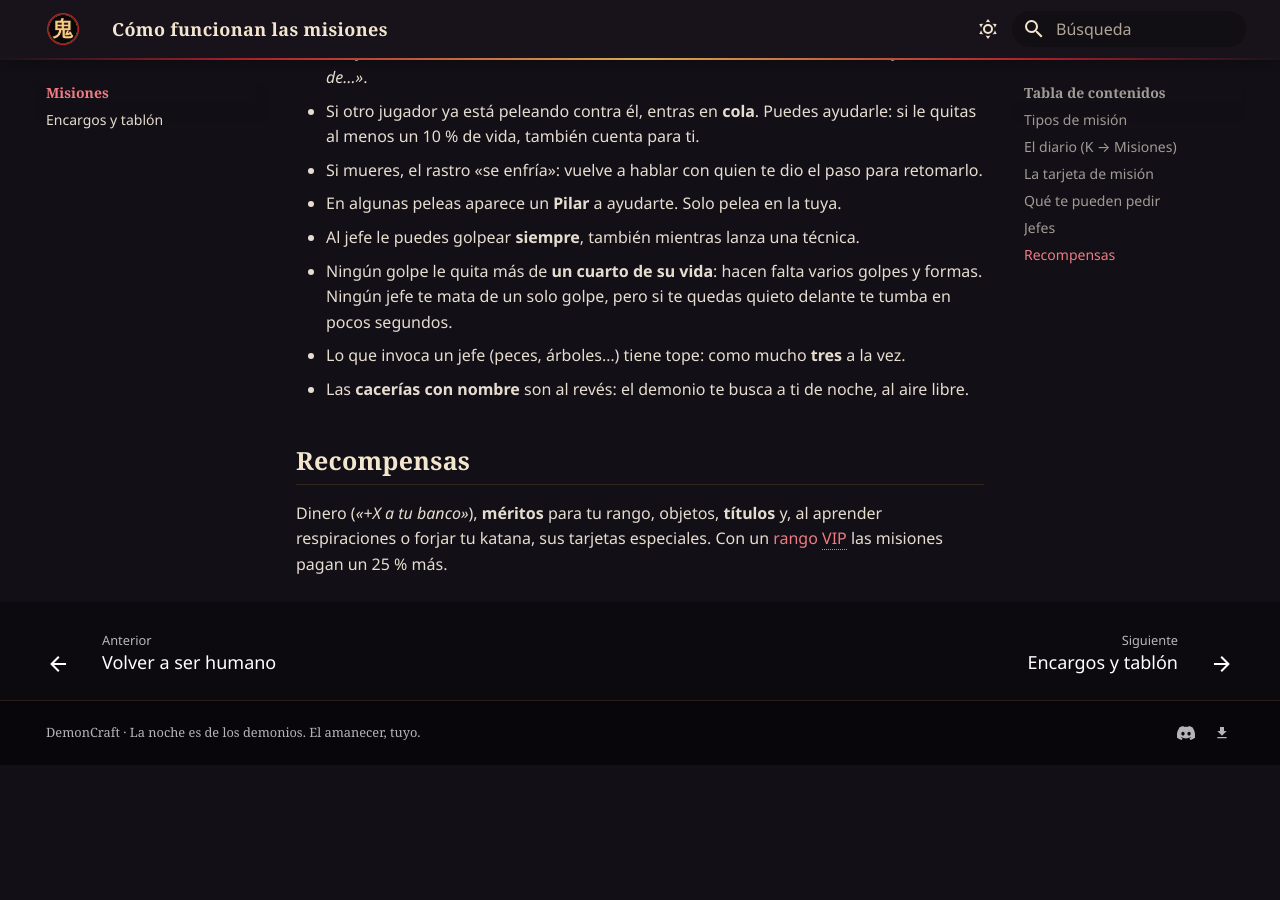
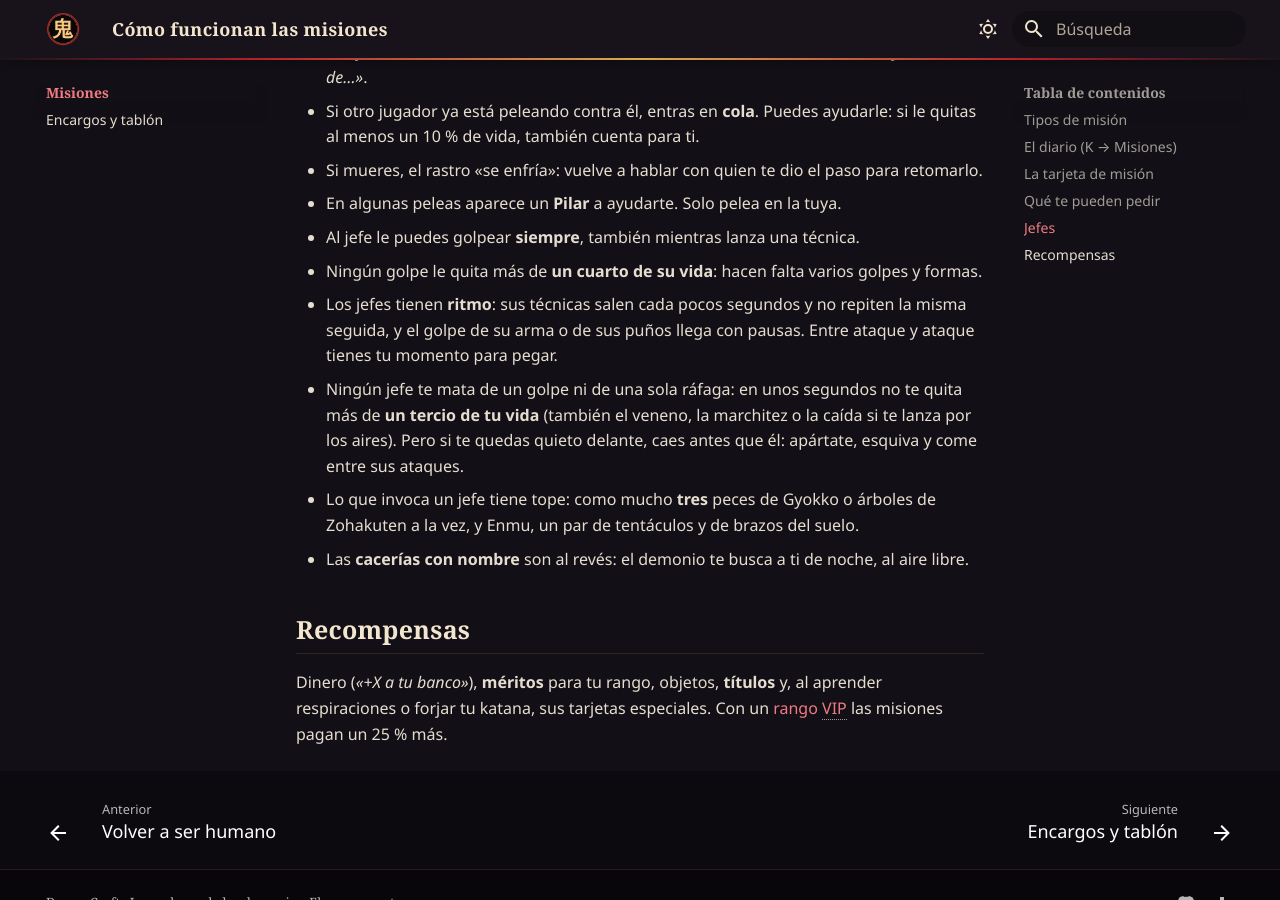
Before and after one commit to slava1222/demoncraft-guia, an MkDocs documentation site: the page built from docs/misiones/index.md, in a window 1280 px wide and 900 px high, scrolled down 2866 px. Built offline with MkDocs 1.6.1 and Material for MkDocs 9.7.7, drawn with Linux system fonts in a browser that asks for light colours; some web fonts are replaced; before the commit the page ends 3631 px from its top, so only the background shows below that.

Commit message:
La guía explica el ritmo de los jefes (pausas entre ataques, ninguna ráfaga se lleva más de un tercio de la vida, Enmu con tope)
Co-Authored-By: Claude Opus 5.5 <noreply@anthropic.com>

```diff
--- a/docs/misiones/index.md
+++ b/docs/misiones/index.md
@@ -63,9 +63,14 @@ campañas también ves la lista de objetivos y, si hay prisa, un reloj.
 - Si mueres, el rastro «se enfría»: vuelve a hablar con quien te dio el paso para retomarlo.
 - En algunas peleas aparece un **Pilar** a ayudarte. Solo pelea en la tuya.
 - Al jefe le puedes golpear **siempre**, también mientras lanza una técnica.
-- Ningún golpe le quita más de **un cuarto de su vida**: hacen falta varios golpes y formas. Ningún jefe te mata de un
-  solo golpe, pero si te quedas quieto delante te tumba en pocos segundos.
-- Lo que invoca un jefe (peces, árboles…) tiene tope: como mucho **tres** a la vez.
+- Ningún golpe le quita más de **un cuarto de su vida**: hacen falta varios golpes y formas.
+- Los jefes tienen **ritmo**: sus técnicas salen cada pocos segundos y no repiten la misma seguida, y el golpe de su arma o
+  de sus puños llega con pausas. Entre ataque y ataque tienes tu momento para pegar.
+- Ningún jefe te mata de un golpe ni de una sola ráfaga: en unos segundos no te quita más de **un tercio de tu vida**
+  (también el veneno, la marchitez o la caída si te lanza por los aires). Pero si te quedas quieto delante, caes antes que
+  él: apártate, esquiva y come entre sus ataques.
+- Lo que invoca un jefe tiene tope: como mucho **tres** peces de Gyokko o árboles de Zohakuten a la vez, y Enmu, un par de
+  tentáculos y de brazos del suelo.
 - Las **cacerías con nombre** son al revés: el demonio te busca a ti de noche, al aire libre.
 
 ## Recompensas
```
